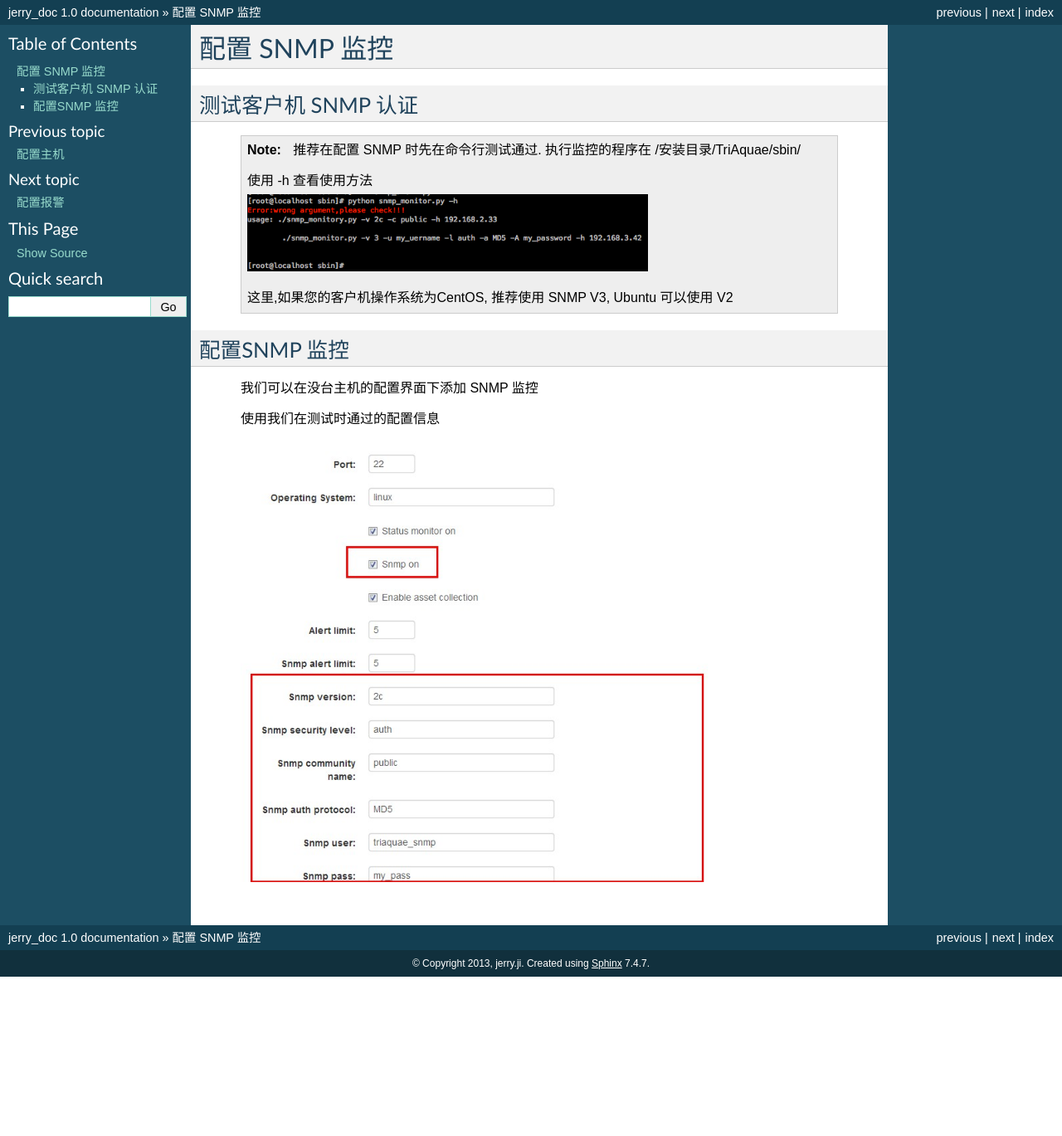
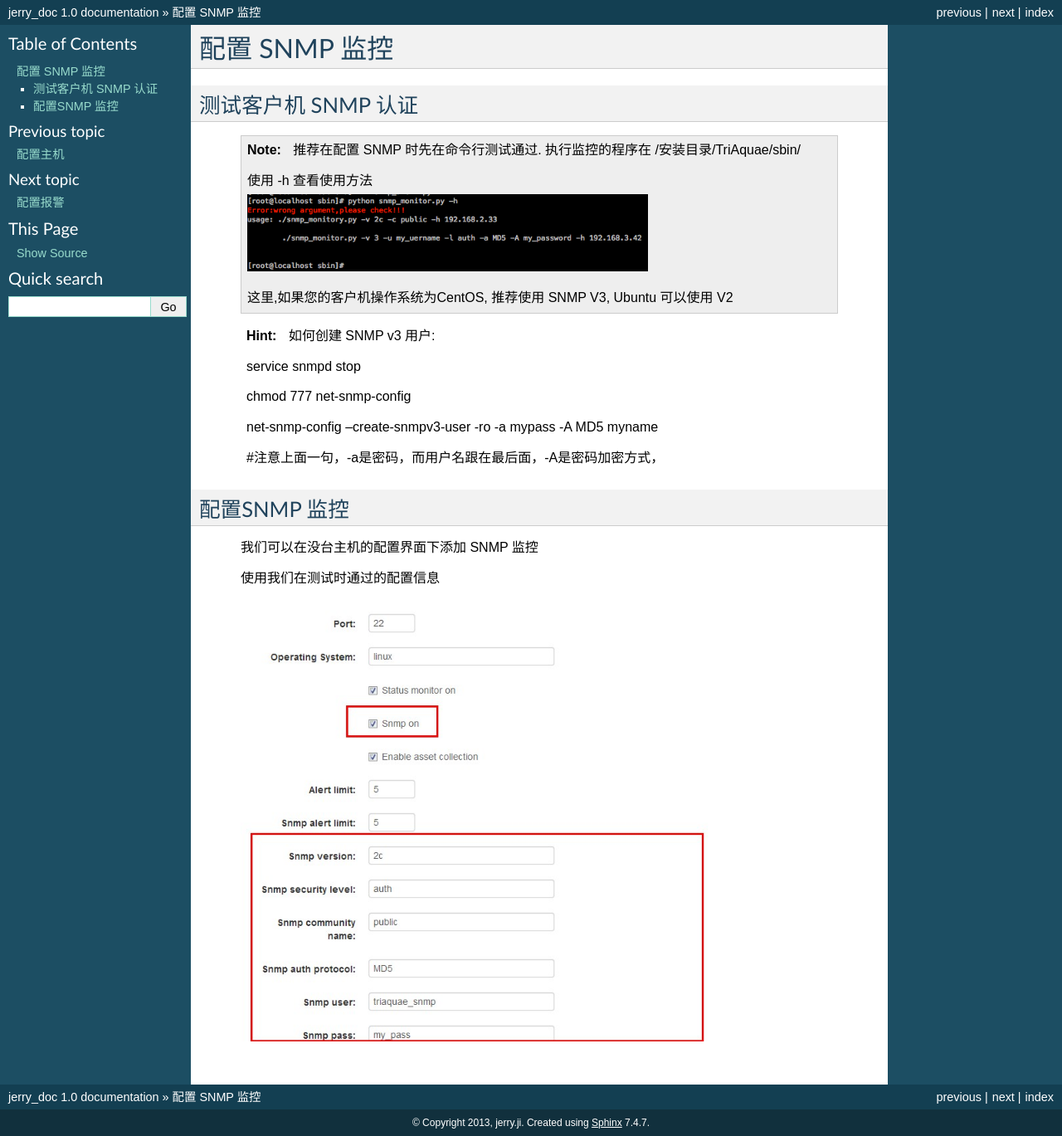
Before and after one commit to jerry123je/test, a Sphinx documentation site: the page built from docs/snmpmonit.rst, in a window 1280 px wide. Shown: the whole page at 83% size. Built offline with Sphinx 7.4.7, drawn with Linux system fonts in a browser that asks for light colours; before the commit the page ends 1177 px from its top, so only the background shows below that.

Commit message:
20131205_03

```diff
--- a/docs/snmpmonit.rst
+++ b/docs/snmpmonit.rst
@@ -15,6 +15,17 @@
 
 	这里,如果您的客户机操作系统为CentOS, 推荐使用 SNMP V3, Ubuntu 可以使用 V2
 
+  .. hint::
+
+	如何创建 SNMP v3 用户:
+
+	service snmpd stop
+
+	chmod 777 net-snmp-config
+
+	net-snmp-config --create-snmpv3-user -ro -a mypass -A MD5 myname
+
+	#注意上面一句，-a是密码，而用户名跟在最后面，-A是密码加密方式，
 
 配置SNMP 监控
 ----------------------
```
Also changed, not shown: 5 other files.
